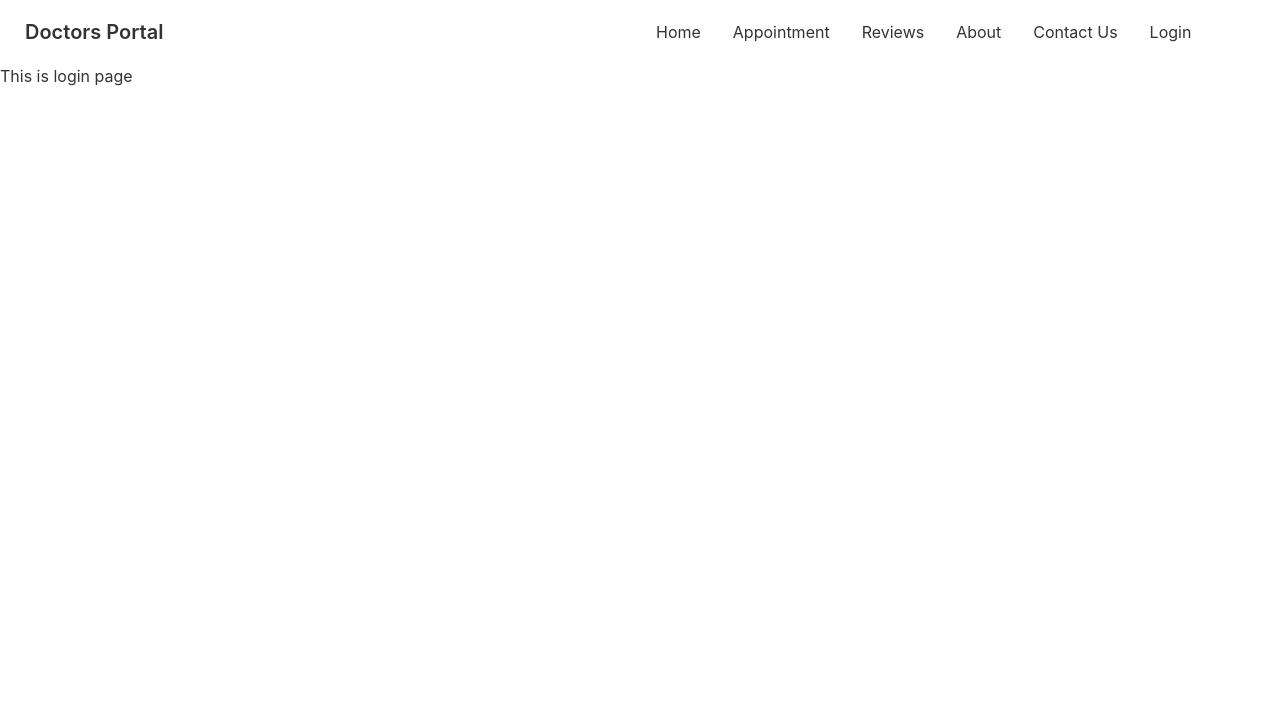
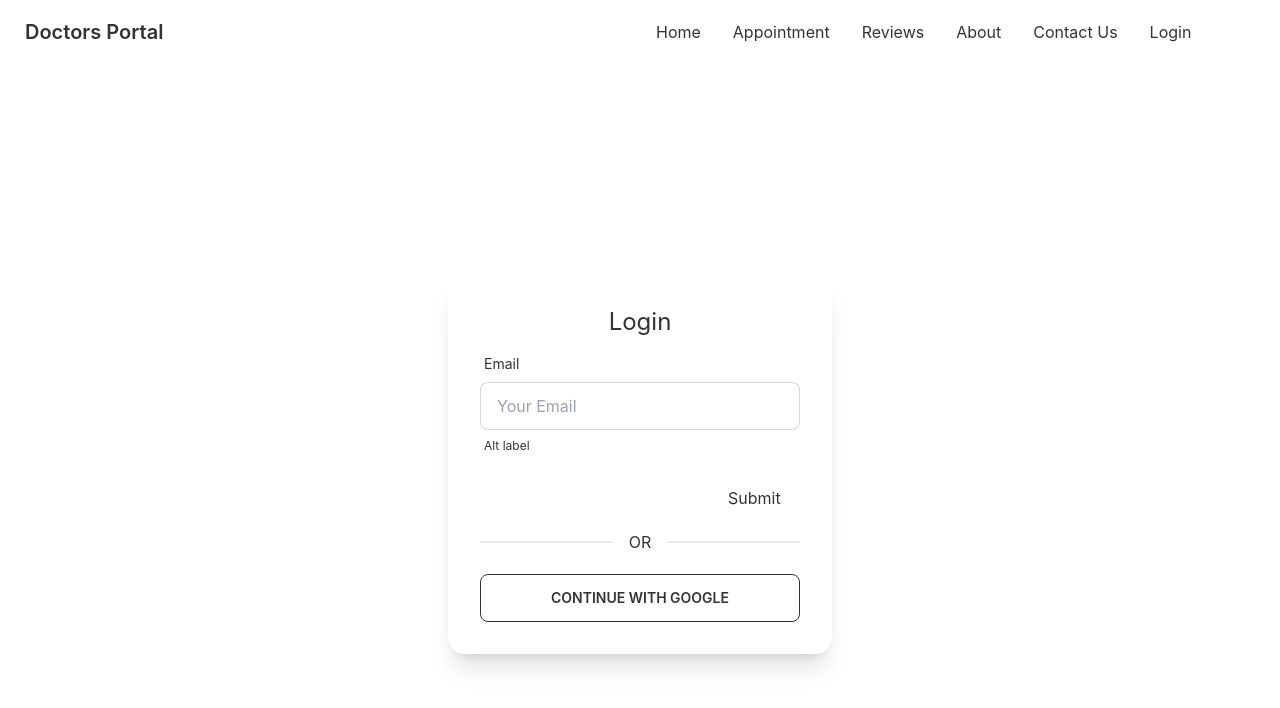
Before and after one commit to ahatasam2573/Doctors-Portal, a React (Create React App) app: page /login in a window 1280 px wide. Shown: the top 708 px of the page. Built offline with nearby package versions, Linux system fonts and the light colour scheme; no server answers.

Commit message:
react hook form installed and started

```diff
--- a/package.json
+++ b/package.json
@@ -13,6 +13,7 @@
     "react-day-picker": "^8.0.5",
     "react-dom": "^18.1.0",
     "react-firebase-hooks": "^5.0.3",
+    "react-hook-form": "^7.31.2",
     "react-router-dom": "^6.3.0",
     "react-scripts": "5.0.1",
     "web-vitals": "^2.1.4"
--- a/src/Pages/Appointment/AppointmentBanner.js
+++ b/src/Pages/Appointment/AppointmentBanner.js
@@ -4,8 +4,8 @@
 
 const AppointmentBanner = ({ date, setDate }) => {
     return (
-        <div class="hero min-h-screen">
-            <div class="hero-content flex-col lg:flex-row-reverse">
+        <div className="hero min-h-screen">
+            <div className="hero-content flex-col lg:flex-row-reverse">
                 <img style={{ width: '594px', height: '355px' }} src={chair} alt='dentist chair' />
                 <div>
                     <DayPicker
--- a/src/Pages/Appointment/BookingModal.js
+++ b/src/Pages/Appointment/BookingModal.js
@@ -12,23 +12,23 @@
     }
     return (
         <div>
-            <input type="checkbox" id="booking-modal" class="modal-toggle" />
-            <div class="modal modal-bottom sm:modal-middle">
-                <div class="modal-box">
-                    <label htmlFor="booking-modal" class="btn btn-sm btn-circle absolute right-2 top-2">✕</label>
-                    <h3 class="font-bold text-lg text-secondary">Booking For: {name}</h3>
+            <input type="checkbox" id="booking-modal" className="modal-toggle" />
+            <div className="modal modal-bottom sm:modal-middle">
+                <div className="modal-box">
+                    <label htmlFor="booking-modal" className="btn btn-sm btn-circle absolute right-2 top-2">✕</label>
+                    <h3 className="font-bold text-lg text-secondary">Booking For: {name}</h3>
                     <form onSubmit={handleBooking} className='grid grid-cols-1 gap-4 justify-items-center mt-4'>
-                        <input type="text" readOnly value={format(date, 'PP')} class="input input-bordered w-full max-w-xs" />
-                        <select name='slot' class="select select-bordered w-full max-w-xs">
+                        <input type="text" readOnly value={format(date, 'PP')} className="input input-bordered w-full max-w-xs" />
+                        <select name='slot' className="select select-bordered w-full max-w-xs">
                             <option disabled selected>Choose Time Slot</option>
                             {
                                 slots.map(slot => <option value={slot}>{slot}</option>)
                             }
                         </select>
-                        <input type="text" name='name' placeholder="Your Name" class="input input-bordered w-full max-w-xs" />
-                        <input type="text" name='email' placeholder="Email Address" class="input input-bordered w-full max-w-xs" />
-                        <input type="text" name='phone' placeholder="Phone No" class="input input-bordered w-full max-w-xs" />
-                        <input type="submit" value="submit" class="btn btn-secondary text-white w-full max-w-xs" />
+                        <input type="text" name='name' placeholder="Your Name" className="input input-bordered w-full max-w-xs" />
+                        <input type="text" name='email' placeholder="Email Address" className="input input-bordered w-full max-w-xs" />
+                        <input type="text" name='phone' placeholder="Phone No" className="input input-bordered w-full max-w-xs" />
+                        <input type="submit" value="submit" className="btn btn-secondary text-white w-full max-w-xs" />
                     </form>
                 </div>
             </div>
--- a/src/Pages/Appointment/Service.js
+++ b/src/Pages/Appointment/Service.js
@@ -4,19 +4,19 @@
 const Service = ({ service, setTreatment }) => {
     const { name, slots } = service;
     return (
-        <div class="card lg:max-w-lg bg-base-100 shadow-xl">
-            <div class="card-body justify-center items-center">
-                <h2 class="card-title text-secondary font-bold text-2xl">{name}</h2>
+        <div className="card lg:max-w-lg bg-base-100 shadow-xl">
+            <div className="card-body justify-center items-center">
+                <h2 className="card-title text-secondary font-bold text-2xl">{name}</h2>
                 <p>{
                     slots.length > 0 ? <span>{slots[0]}</span> : <small className='text-red-500'>Try another day!</small>
                 }</p>
                 <p>{slots.length} {slots.length < 1 ? 'SPACE' : 'SPACES'} AVAILABLE</p>
-                <div class="card-actions">
+                <div className="card-actions">
                     <label
                         htmlFor="booking-modal"
                         disabled={slots.length < 1}
                         onClick={() => setTreatment(service)}
-                        class="btn modal-button btn-primary uppercase text-white font-bold bg-gradient-to-r from-secondary to-primary mt-2">
+                        className="btn modal-button btn-primary uppercase text-white font-bold bg-gradient-to-r from-secondary to-primary mt-2">
                         make appointment
                     </label>
                 </div>
--- a/src/Pages/Home/ContactUs.js
+++ b/src/Pages/Home/ContactUs.js
@@ -20,7 +20,7 @@
                 <input className='p-4 mx-24 lg:mx-80 mb-5 rounded-2xl' type="subject" name="subject" placeholder='Subject' required />
                 <textarea className='p-4 mx-24 lg:mx-80 mb-5 rounded-2xl' name="Your Message" cols="30" rows="10" placeholder='Your Message' required></textarea>
             </form>
-            <input type="submit" value="submit" class="btn btn-secondary text-white w-full max-w-xs" />
+            <input type="submit" value="submit" className="btn btn-secondary text-white w-full max-w-xs" />
         </section >
     );
 };
--- a/src/Pages/Login/Login.js
+++ b/src/Pages/Login/Login.js
@@ -1,9 +1,61 @@
 import React from 'react';
+import { useSignInWithGoogle } from 'react-firebase-hooks/auth';
+import auth from '../../firebase.init';
+import { useForm } from "react-hook-form";
 
 const Login = () => {
+    const [signInWithGoogle, user, loading, error] = useSignInWithGoogle(auth);
+    const { register, formState: { errors }, handleSubmit } = useForm();
+    const onSubmit = data => {
+        console.log(data)
+    };
+
+    if (user) {
+        console.log(user);
+    }
     return (
-        <div>
-            <h1>This is login page</h1>
+        <div className='flex justify-center items-center h-screen'>
+            <div className="card w-96 bg-base-100 shadow-xl">
+                <div className="card-body">
+                    <h2 className="text-center text-2xl font-semiBold">Login</h2>
+                    <form onSubmit={handleSubmit(onSubmit)}>
+
+                        <div class="form-control w-full max-w-xs">
+                            <label class="label">
+                                <span class="label-text">Email</span>
+
+                            </label>
+                            <input
+                                type="email"
+                                placeholder="Your Email"
+                                class="input input-bordered w-full max-w-xs"
+                                {...register("email", {
+                                    ...register("test", {
+                                        pattern: /[A-Za-z]{3}/,
+                                        message: 'error message'
+                                    })
+                                })}
+                            />
+                            <label class="label">
+                                <span class="label-text-alt">Alt label</span>
+
+                            </label>
+                        </div>
+
+                        <input />
+                        {errors.firstName?.type === 'required' && "First name is required"}
+
+                        <input {...register("lastName", { required: true })} />
+                        {errors.lastName && "Last name is required"}
+
+                        <input type="submit" />
+                    </form>
+                    <div className="divider">OR</div>
+                    <button
+                        onClick={() => signInWithGoogle()}
+                        className="btn btn-outline">Continue with google</button>
+                </div>
+            </div>
         </div>
     );
 };
```
Also changed, not shown: 1 other file (tests, documents, lock files or other folders).
